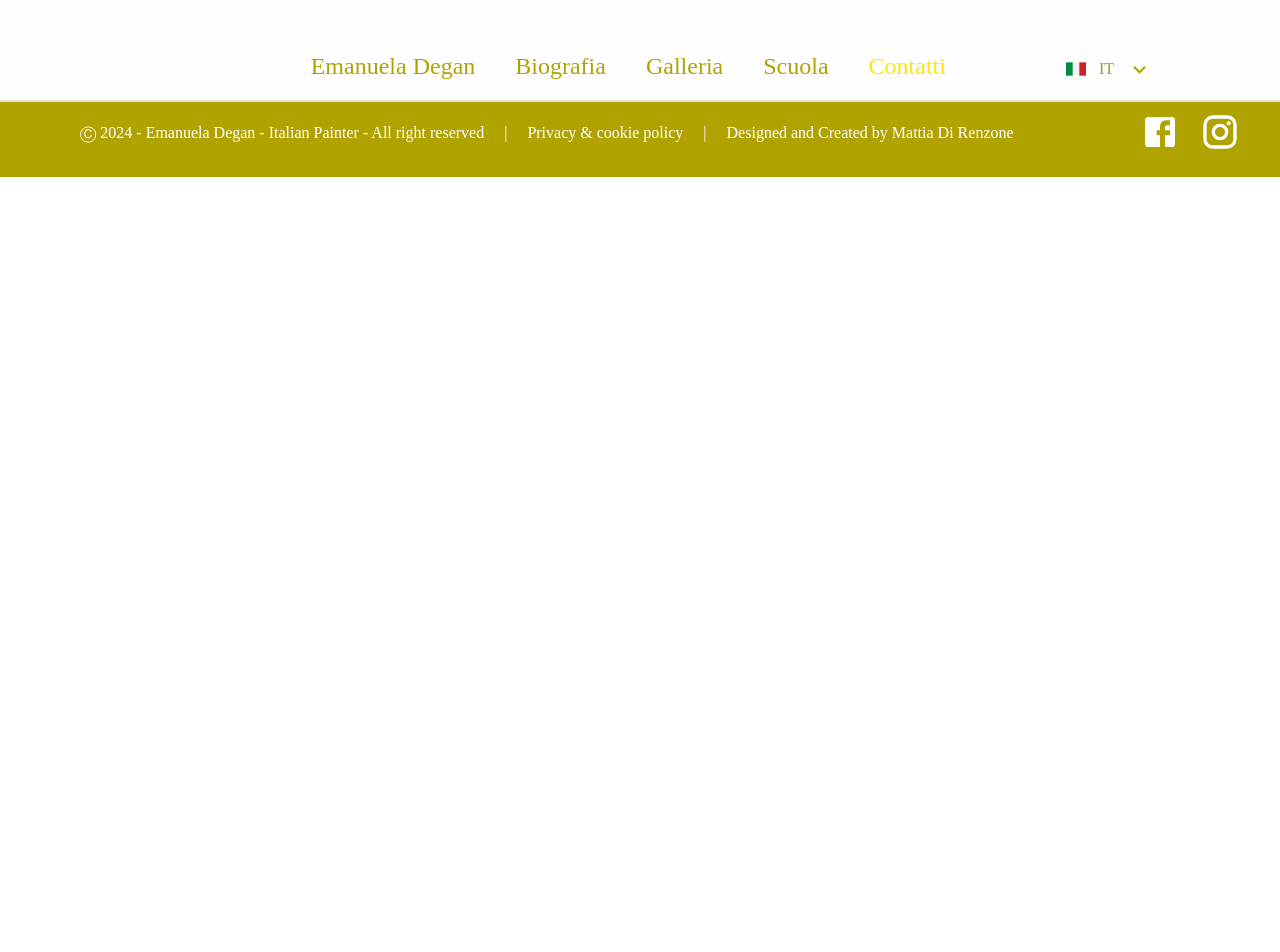
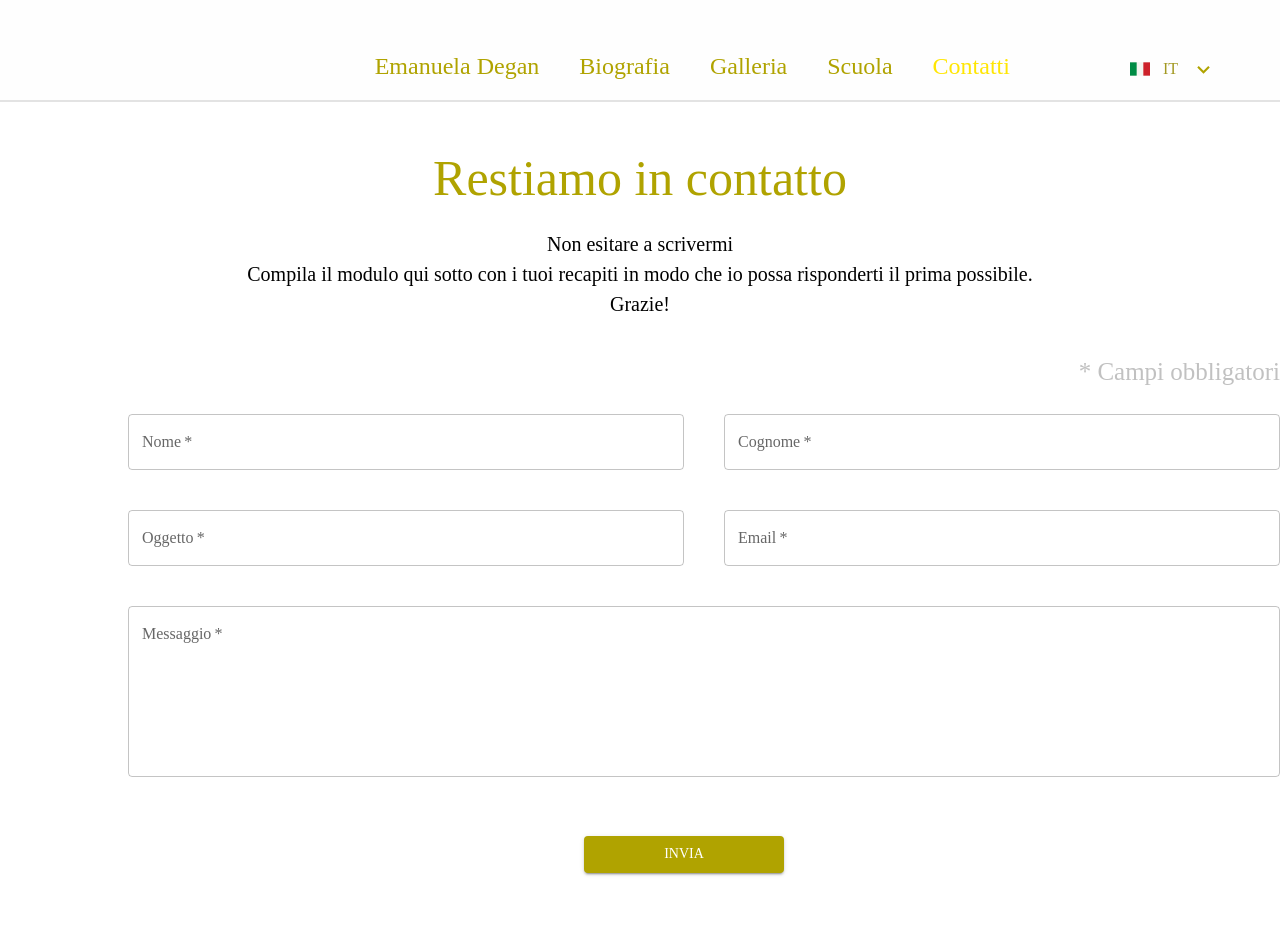
Before and after one commit to m-direnzone/manu-degan-art, a React (Create React App) app: page /contacts in a window 1280 px wide. Shown: the top 952 px of the page. Before the commit the page ends 800 px from the top, so only its background shows below. Built offline with nearby package versions, Linux system fonts and the light colour scheme; a web font is replaced by a local one.

Commit message:
added form in contact page

```diff
--- a/src/App.css
+++ b/src/App.css
@@ -13,7 +13,7 @@
 
 .navbar {
   margin-left: auto;
-  margin-right: 10%;
+  margin-right: 5%;
   display: flex;
   gap: 40px;
   list-style-type: none;
@@ -77,6 +77,7 @@
 .language-choice {
   display: flex;
   gap: 13px;
+  cursor: pointer;
 }
 
 .content-container {
@@ -167,3 +168,7 @@
   width: 40px;
   color: white;
 }
+
+.form-field {
+  width: 100%;
+}
--- a/src/App.tsx
+++ b/src/App.tsx
@@ -7,7 +7,11 @@ import School from "./routes/School";
 import Contacts from "./routes/Contacts";
 import ScrollToTop from "./utils/scrollToTop";
 import { StyledEngineProvider } from "@mui/styled-engine";
-import { createTheme, ThemeProvider } from "@mui/material";
+import {
+  createTheme,
+  outlinedInputClasses,
+  ThemeProvider,
+} from "@mui/material";
 
 const router = createBrowserRouter([
   {
@@ -61,6 +65,63 @@ const theme = createTheme({
   typography: {
     fontFamily: "Della Respira, serif",
   },
+  components: {
+    MuiTextField: {
+      styleOverrides: {
+        root: {
+          "--TextField-brandBorderColor": "#b0a300",
+          "--TextField-brandBorderHoverColor": "#b0a300",
+          "--TextField-brandBorderFocusedColor": "#b0a300",
+          "--TextField-requiredAsteriskColor": "#b0a300",
+          "& label.Mui-focused": {
+            color: "var(--TextField-brandBorderFocusedColor)",
+          },
+        },
+      },
+    },
+    MuiOutlinedInput: {
+      styleOverrides: {
+        root: {
+          [`&:hover .${outlinedInputClasses.notchedOutline}`]: {
+            borderColor: "var(--TextField-brandBorderHoverColor)",
+          },
+          [`&.Mui-focused .${outlinedInputClasses.notchedOutline}`]: {
+            borderColor: "var(--TextField-brandBorderFocusedColor)",
+          },
+        },
+      },
+    },
+    MuiFilledInput: {
+      styleOverrides: {
+        root: {
+          "&::before, &::after": {
+            borderBottom: "2px solid var(--TextField-brandBorderColor)",
+          },
+          "&:hover:not(.Mui-disabled, .Mui-error):before": {
+            borderBottom: "2px solid var(--TextField-brandBorderHoverColor)",
+          },
+          "&.Mui-focused:after": {
+            borderBottom: "2px solid var(--TextField-brandBorderFocusedColor)",
+          },
+        },
+      },
+    },
+    MuiInput: {
+      styleOverrides: {
+        root: {
+          "&::before": {
+            borderBottom: "2px solid var(--TextField-brandBorderColor)",
+          },
+          "&:hover:not(.Mui-disabled, .Mui-error):before": {
+            borderBottom: "2px solid var(--TextField-brandBorderHoverColor)",
+          },
+          "&.Mui-focused:after": {
+            borderBottom: "2px solid var(--TextField-brandBorderFocusedColor)",
+          },
+        },
+      },
+    },
+  },
 });
 
 function App() {
--- a/src/pages/ContactsPage.tsx
+++ b/src/pages/ContactsPage.tsx
@@ -1,5 +1,90 @@
+import { Button, Grid, TextField, Typography } from "@mui/material";
+import { useTranslation } from "react-i18next";
+
 const ContactsPage = () => {
-  return <div>CONTACTS</div>;
+  const { t } = useTranslation();
+  return (
+    <div>
+      <form action="">
+        <Grid container xs={12} xl={12}>
+          <Grid item xs={12} xl={12} marginTop={"5%"} textAlign={"center"}>
+            <Typography className="title">
+              {t("restiamo-in-contatto")}
+            </Typography>
+            <Typography fontSize={20} mt={"1%"}>
+              Non esitare a scrivermi <br /> Compila il modulo qui sotto con i
+              tuoi recapiti in modo che io possa risponderti il prima possibile.{" "}
+              <br />
+              Grazie!
+            </Typography>
+          </Grid>
+          <form onSubmit={() => alert("CIAOOO")} style={{ marginLeft: "10%" }}>
+            <Grid item xs={12} xl={12} mt={"3%"} mb={"2%"}>
+              <Typography className="small-title" textAlign={"right"}>
+                * {t("campi-obbligatori")}
+              </Typography>
+            </Grid>
+            <Grid item container xs={12} xl={12} spacing={5} mb={"10%"}>
+              <Grid item xl={6} xs={6}>
+                <TextField
+                  className="form-field"
+                  label={t("nome")}
+                  type="text"
+                  required
+                />
+              </Grid>
+              <Grid item xl={6} xs={6}>
+                <TextField
+                  className="form-field"
+                  label={t("cognome")}
+                  type="text"
+                  required
+                />
+              </Grid>
+              <Grid item xl={6} xs={6}>
+                <TextField
+                  className="form-field"
+                  label={t("oggetto")}
+                  type="text"
+                  required
+                />
+              </Grid>
+              <Grid item xl={6} xs={6}>
+                <TextField
+                  className="form-field"
+                  label={"Email"}
+                  type="email"
+                  required
+                />
+              </Grid>
+              <Grid item xl={12} xs={12}>
+                <TextField
+                  className="form-field"
+                  label={t("messaggio")}
+                  type="text"
+                  multiline
+                  minRows={6}
+                  required
+                />
+              </Grid>
+              <Button
+                variant="contained"
+                type="submit"
+                style={{
+                  margin: "5% auto",
+                  marginTop: "5%",
+                  width: 200,
+                  backgroundColor: "#b0a300",
+                }}
+              >
+                {t("invia")}
+              </Button>
+            </Grid>
+          </form>
+        </Grid>
+      </form>
+    </div>
+  );
 };
 
 export default ContactsPage;
--- a/src/translations/en/translation.json
+++ b/src/translations/en/translation.json
@@ -5,5 +5,12 @@
   "contatti": "Contacts",
   "titolo-youtube": "Interviews Viewable on Youtube",
   "leggi-di-piu": "Read more",
-  "titolo-articoli": "Articles about me"
+  "titolo-articoli": "Articles about me",
+  "nome": "Name",
+  "cognome": "Surname",
+  "oggetto": "Subject",
+  "messaggio": "Message",
+  "restiamo-in-contatto": "Let's stay in touch",
+  "campi-obbligatori": "Required fields",
+  "invia": "Send"
 }
--- a/src/translations/it/translation.json
+++ b/src/translations/it/translation.json
@@ -5,5 +5,12 @@
   "contatti": "Contatti",
   "titolo-youtube": "Interviste Visibili su Youtube",
   "leggi-di-piu": "Leggi di più",
-  "titolo-articoli": "Articoli che parlano di me"
+  "titolo-articoli": "Articoli che parlano di me",
+  "nome": "Nome",
+  "cognome": "Cognome",
+  "oggetto": "Oggetto",
+  "messaggio": "Messaggio",
+  "restiamo-in-contatto": "Restiamo in contatto",
+  "campi-obbligatori": "Campi obbligatori",
+  "invia": "Invia"
 }
```
Also changed, not shown: 1 other file (tests, documents, lock files or other folders).
